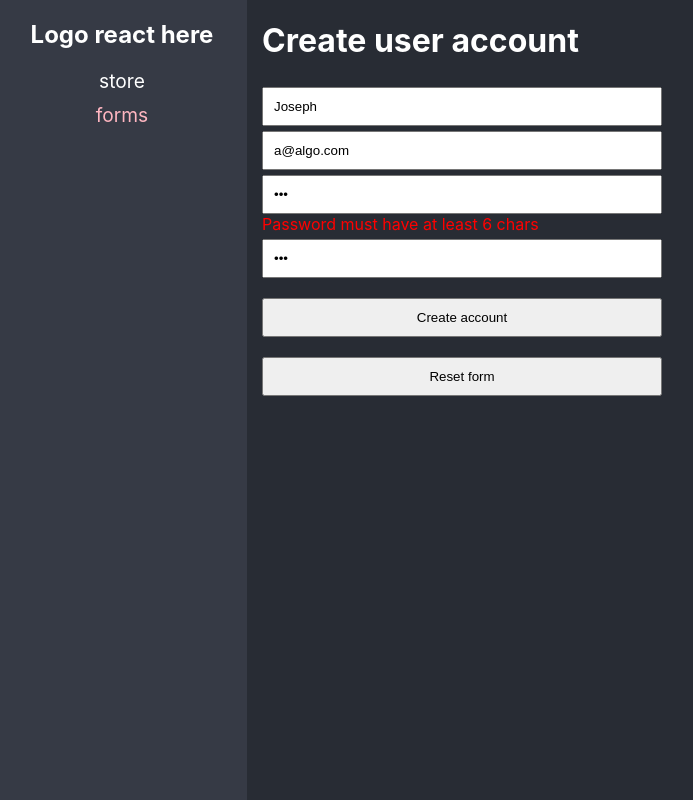
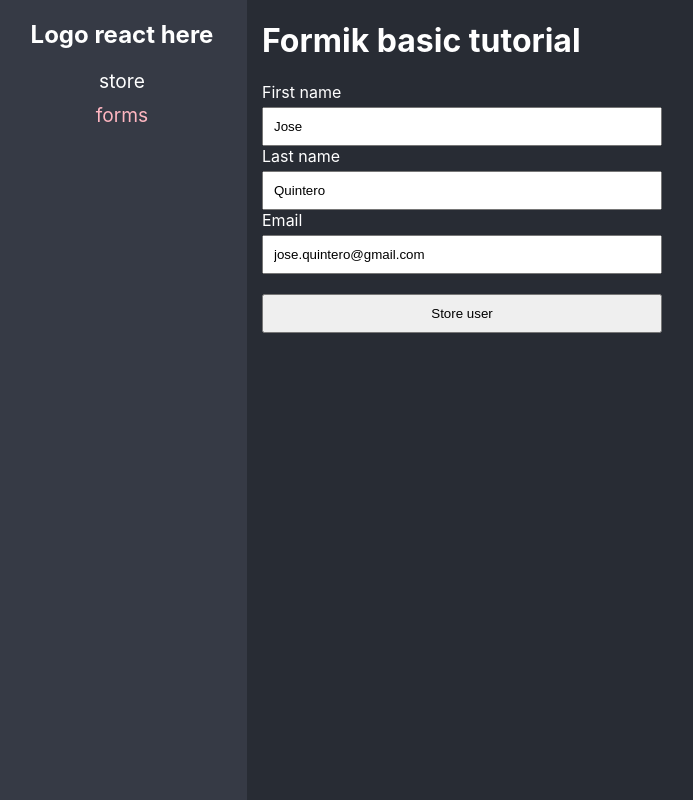
Before and after one commit to tomark4/react-pro-course-2023, a React (Create React App) app in the folder my-app1/: page /forms in a window 1280 px wide. Shown: the whole page, without its empty margins (3-696 px from the left). Built offline with nearby package versions, Linux system fonts and the light colour scheme.

Commit message:
Add basic example with formik

```diff
--- a/my-app1/package.json
+++ b/my-app1/package.json
@@ -10,6 +10,7 @@
     "@types/node": "^16.18.31",
     "@types/react": "^18.2.6",
     "@types/react-dom": "^18.2.4",
+    "formik": "^2.4.0",
     "localforage": "^1.10.0",
     "match-sorter": "^6.3.1",
     "react": "^18.2.0",
@@ -18,7 +19,8 @@
     "react-scripts": "5.0.1",
     "sort-by": "^1.2.0",
     "typescript": "^4.9.5",
-    "web-vitals": "^2.1.4"
+    "web-vitals": "^2.1.4",
+    "yup": "^1.2.0"
   },
   "scripts": {
     "start": "react-scripts start",
--- /dev/null
+++ b/my-app1/src/03-forms/pages/BasicForm.tsx
@@ -0,0 +1,78 @@
+import useForm from "../hooks/useForm";
+
+const BasicForm = () => {
+  const { values, handleChange, handleSubmit, reset, isValidEmail } = useForm({
+    email: "a@algo.com",
+    name: "Joseph",
+    password: "123",
+    passwordConfirm: "123",
+    terms: false,
+  });
+
+  return (
+    <>
+      <h1>Create user account</h1>
+      <form onSubmit={handleSubmit} noValidate>
+        <input
+          type="text"
+          name="name"
+          placeholder="Name"
+          value={values.name}
+          onChange={handleChange}
+          className={`${values.name.trim().length <= 0 && "has-error"}`}
+        />
+        {values.name.trim().length <= 0 && <span>Required field</span>}
+        <input
+          type="email"
+          name="email"
+          placeholder="Email"
+          value={values.email}
+          onChange={handleChange}
+          className={`${!isValidEmail(values.email) && "has-error"}`}
+        />
+        {!isValidEmail(values.email) && <span>Invalid email</span>}
+        <input
+          type="password"
+          name="password"
+          placeholder="Password"
+          value={values.password}
+          onChange={handleChange}
+        />
+        {values.password.trim().length <= 0 && <span>Required field</span>}
+        {values.password.trim().length < 6 &&
+          values.password.trim().length > 0 && (
+            <span>Password must have at least 6 chars</span>
+          )}
+        <input
+          type="password"
+          name="passwordConfirm"
+          placeholder="Repeat password"
+          value={values.passwordConfirm}
+          onChange={handleChange}
+        />
+        {values.passwordConfirm.trim().length <= 0 && (
+          <span>Required field</span>
+        )}
+        {values.passwordConfirm.trim().length > 0 &&
+          values.password.trim() !== values.passwordConfirm.trim() && (
+            <span>Password must match</span>
+          )}
+
+        {/* <input
+          type="checkbox"
+          name="terms"
+          onChange={() => handleCheckboxChange("terms")}
+          checked={values.terms}
+        />
+        Accept terms and conditions*/}
+
+        <button type="submit">Create account</button>
+        <button type="button" onClick={reset}>
+          Reset form
+        </button>
+      </form>
+    </>
+  );
+};
+
+export default BasicForm;
--- /dev/null
+++ b/my-app1/src/03-forms/pages/FormikForm.tsx
@@ -0,0 +1,108 @@
+import { FormikErrors, useFormik } from "formik";
+
+interface FormValues {
+  name: string;
+  lastName: string;
+  email: string;
+}
+
+const isValidEmail = (email: string) => {
+  const re =
+    /^(([^<>()[\]\\.,;:\s@"]+(\.[^<>()[\]\\.,;:\s@"]+)*)|(".+"))@((\[[0-9]{1,3}\.[0-9]{1,3}\.[0-9]{1,3}\.[0-9]{1,3}\])|(([a-zA-Z\-0-9]+\.)+[a-zA-Z]{2,}))$/;
+  return re.test(email);
+};
+
+const FormikForm = () => {
+  const initData = {
+    name: "Jose",
+    lastName: "Quintero",
+    email: "jose.quintero@gmail.com",
+  };
+
+  const validate = (values: FormValues) => {
+    const errors: FormikErrors<FormValues> = {};
+
+    if (!values.name) {
+      errors.name = "Name is required";
+    } else if (values.name.length > 15) {
+      errors.name = "Must be 15 characters or less";
+    }
+
+    if (!values.lastName) {
+      errors.lastName = "Last name is required";
+    } else if (values.lastName.length > 10) {
+      errors.lastName = "Must be 10 characters or less";
+    }
+
+    if (!values.email) {
+      errors.email = "Email is required";
+    } else if (!isValidEmail(values.email)) {
+      errors.email = "Invalid email format";
+    }
+
+    return errors;
+  };
+
+  const {
+    values: { name, lastName, email },
+    errors,
+    touched,
+    handleChange,
+    handleBlur,
+    handleSubmit,
+  } = useFormik({
+    initialValues: initData,
+    onSubmit: async (values) => {
+      console.log(values);
+    },
+    validate,
+  });
+
+  return (
+    <>
+      <h1>Formik basic tutorial</h1>
+      {console.log(errors)}
+      <form noValidate onSubmit={handleSubmit}>
+        <label htmlFor="name">First name</label>
+        <input
+          type="text"
+          name="name"
+          value={name}
+          placeholder="First name"
+          onChange={handleChange}
+          onBlur={handleBlur}
+          className={`${touched.name && errors.name && "has-error"}`}
+        />
+        {touched.name && errors.name && <span>{errors.name}</span>}
+
+        <label htmlFor="lastName">Last name</label>
+        <input
+          type="text"
+          name="lastName"
+          value={lastName}
+          placeholder="Last name"
+          onChange={handleChange}
+          onBlur={handleBlur}
+          className={`${touched.lastName && errors.lastName && "has-error"}`}
+        />
+        {touched.lastName && errors.lastName && <span>{errors.lastName}</span>}
+
+        <label htmlFor="email">Email</label>
+        <input
+          type="email"
+          name="email"
+          value={email}
+          placeholder="Email"
+          onChange={handleChange}
+          onBlur={handleBlur}
+          className={`${touched.email && errors.email && "has-error"}`}
+        />
+        {touched.email && errors.email && <span>{errors.email}</span>}
+
+        <button type="submit">Store user</button>
+      </form>
+    </>
+  );
+};
+
+export default FormikForm;
--- a/my-app1/src/03-forms/pages/FormsPage.tsx
+++ b/my-app1/src/03-forms/pages/FormsPage.tsx
@@ -1,85 +1,12 @@
 import "../styles/styles.css";
-import useForm from "../hooks/useForm";
-
-const RegisterComponent = () => {
-  const { values, handleChange, handleSubmit, reset, isValidEmail } = useForm({
-    email: "a@algo.com",
-    name: "Joseph",
-    password: "123",
-    passwordConfirm: "123",
-    terms: false,
-  });
-
-  return (
-    <>
-      <h1>Create user account</h1>
-      <form onSubmit={handleSubmit} noValidate>
-        <input
-          type="text"
-          name="name"
-          placeholder="Name"
-          value={values.name}
-          onChange={handleChange}
-          className={`${values.name.trim().length <= 0 && "has-error"}`}
-        />
-        {values.name.trim().length <= 0 && <span>Required field</span>}
-        <input
-          type="email"
-          name="email"
-          placeholder="Email"
-          value={values.email}
-          onChange={handleChange}
-          className={`${!isValidEmail(values.email) && "has-error"}`}
-        />
-        {!isValidEmail(values.email) && <span>Invalid email</span>}
-        <input
-          type="password"
-          name="password"
-          placeholder="Password"
-          value={values.password}
-          onChange={handleChange}
-        />
-        {values.password.trim().length <= 0 && <span>Required field</span>}
-        {values.password.trim().length < 6 &&
-          values.password.trim().length > 0 && (
-            <span>Password must have at least 6 chars</span>
-          )}
-        <input
-          type="password"
-          name="passwordConfirm"
-          placeholder="Repeat password"
-          value={values.passwordConfirm}
-          onChange={handleChange}
-        />
-        {values.passwordConfirm.trim().length <= 0 && (
-          <span>Required field</span>
-        )}
-        {values.passwordConfirm.trim().length > 0 &&
-          values.password.trim() !== values.passwordConfirm.trim() && (
-            <span>Password must match</span>
-          )}
-
-        {/* <input
-          type="checkbox"
-          name="terms"
-          onChange={() => handleCheckboxChange("terms")}
-          checked={values.terms}
-        />
-        Accept terms and conditions*/}
-
-        <button type="submit">Create account</button>
-        <button type="button" onClick={reset}>
-          Reset form
-        </button>
-      </form>
-    </>
-  );
-};
+// import { BasicForm } from "./";
+import { FormikForm } from "./";
 
 const FormsPage = () => {
   return (
     <div>
-      <RegisterComponent />
+      {/* <BasicForm /> */}
+      <FormikForm />
     </div>
   );
 };
--- a/my-app1/src/03-forms/pages/index.ts
+++ b/my-app1/src/03-forms/pages/index.ts
@@ -1 +1,3 @@
+export { default as BasicForm } from "./BasicForm";
 export { default as FormsPage } from "./FormsPage";
+export { default as FormikForm } from "./FormikForm";
--- a/my-app1/src/03-forms/styles/styles.css
+++ b/my-app1/src/03-forms/styles/styles.css
@@ -9,6 +9,7 @@ select {
   margin-top: 5px;
   outline: none;
   padding: 10px;
+  margin-top: 10px 0;
 }
 
 button {
@@ -19,6 +20,8 @@ button {
 span,
 .error-message {
   color: red;
+  margin-bottom: 10px;
+  margin-top: 5px;
 }
 
 .has-error {
```
Also changed, not shown: 1 other file (tests, documents, lock files or other folders).
